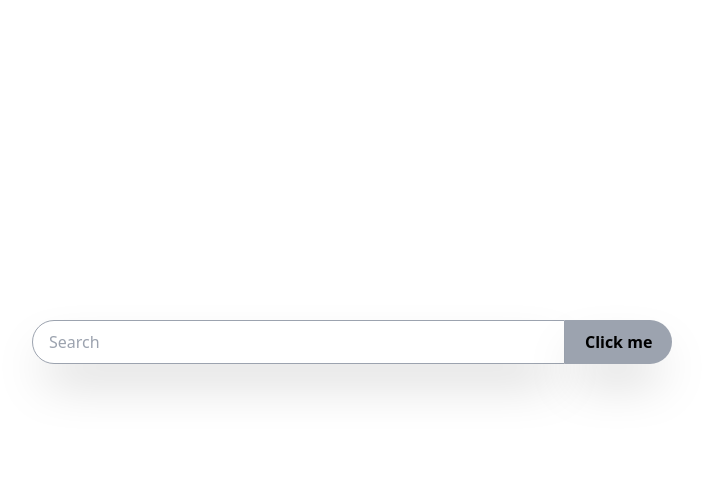
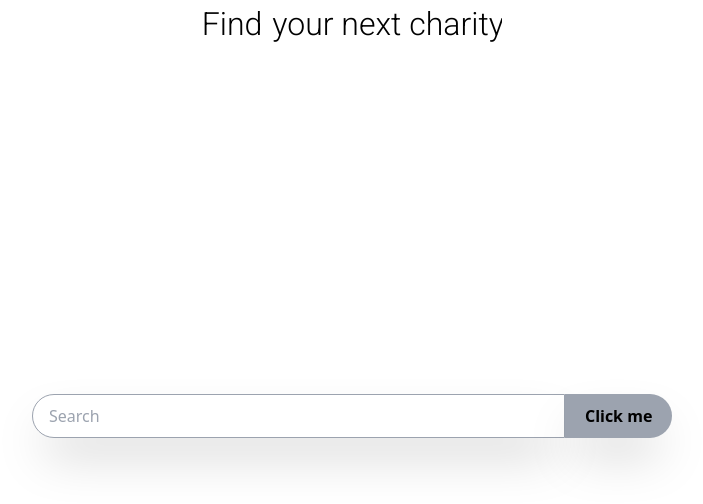
Before and after one commit to Hien-Trinh/charity-lookup, a Next.js app: page / in a window 1280 px wide. Shown: the top 504 px of the page, without its empty margins (288-991 px from the left). Built offline with nearby package versions, Linux system fonts and the light colour scheme.

Commit message:
added expanding reveal for slogan

```diff
--- /dev/null
+++ b/components/Slogan.js
@@ -0,0 +1,14 @@
+import styles from "./Slogan.module.scss"
+
+export default function Slogan() {
+    return (
+        <div className={styles.container}>
+            <div className={styles.slogan}>
+                <div className={`${styles.slogan} ${styles.left}`}>Find</div>
+                <div className={`${styles.slogan} ${styles.right}`}>
+                    <span>your next charity</span>
+                </div>
+            </div>
+        </div>
+    )
+}
--- /dev/null
+++ b/components/Slogan.module.scss
@@ -0,0 +1,76 @@
+.container {
+    font-family: "Roboto";
+    font-weight: 300;
+    font-size: 32px;
+}
+
+.slogan {
+    display: inline-block;
+    overflow: hidden;
+    white-space: nowrap;
+
+    &.left {
+        animation: showup 7s infinite;
+    }
+
+    &.right {
+        width: 0px;
+        animation: reveal 7s infinite;
+
+        span {
+            margin-left: -300px;
+            animation: slidein 7s infinite;
+        }
+    }
+}
+
+@keyframes showup {
+    0% {
+        opacity: 0;
+    }
+    20% {
+        opacity: 1;
+    }
+    80% {
+        opacity: 1;
+    }
+    100% {
+        opacity: 0;
+    }
+}
+
+@keyframes slidein {
+    0% {
+        margin-left: -300px;
+    }
+    20% {
+        margin-left: -300px;
+    }
+    35% {
+        margin-left: 10px;
+    }
+    100% {
+        margin-left: 10px;
+    }
+}
+
+@keyframes reveal {
+    0% {
+        opacity: 0;
+        width: 0px;
+    }
+    20% {
+        opacity: 1;
+        width: 0px;
+    }
+    30% {
+        width: 240px;
+    }
+    80% {
+        opacity: 1;
+    }
+    100% {
+        opacity: 0;
+        width: 240px;
+    }
+}
--- a/package.json
+++ b/package.json
@@ -11,7 +11,8 @@
   "dependencies": {
     "next": "12.1.6",
     "react": "18.2.0",
-    "react-dom": "18.2.0"
+    "react-dom": "18.2.0",
+    "sass": "^1.54.4"
   },
   "devDependencies": {
     "autoprefixer": "^10.4.7",
--- /dev/null
+++ b/pages/_document.js
@@ -0,0 +1,23 @@
+import { Html, Head, Main, NextScript } from "next/document"
+
+export default function Document() {
+    return (
+        <Html>
+            <Head>
+                <link rel="preconnect" href="https://fonts.googleapis.com" />
+                <link
+                    rel="preconnect"
+                    href="https://fonts.gstatic.com"
+                />
+                <link
+                    href="https://fonts.googleapis.com/css2?family=Roboto:wght@300&display=swap"
+                    rel="stylesheet"
+                />
+            </Head>
+            <body>
+                <Main />
+                <NextScript />
+            </body>
+        </Html>
+    )
+}
--- a/pages/index.js
+++ b/pages/index.js
@@ -1,5 +1,6 @@
 import Head from 'next/head'
 import SearchBar from '../components/SearchBar'
+import Slogan from '../components/Slogan'
 
 export default function Home() {
     return (
@@ -7,6 +8,9 @@ export default function Home() {
             <Head>
                 <title>Charity search</title>
             </Head>
+            <div className="w-full text-center overflow-hidden">
+                <Slogan />
+            </div>
             <div className="pt-80">
                 <SearchBar />
             </div>
```
Also changed, not shown: 1 other file (tests, documents, lock files or other folders).
